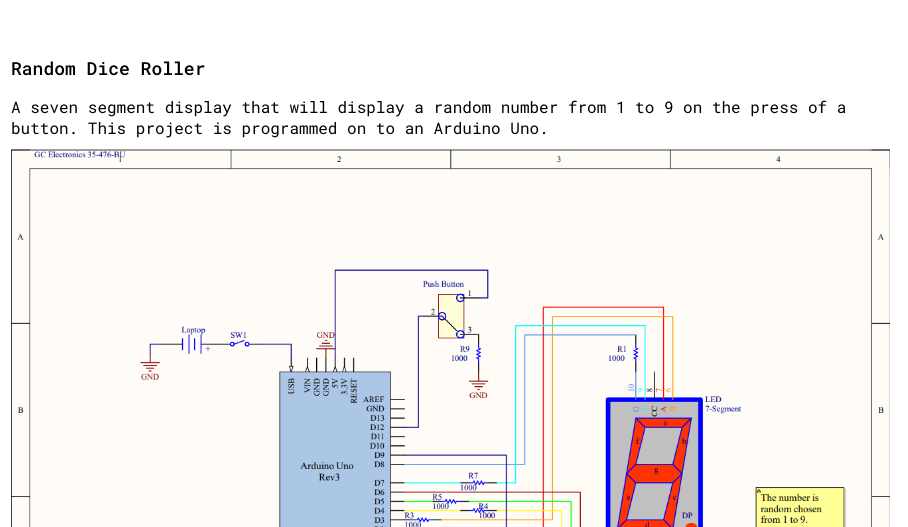
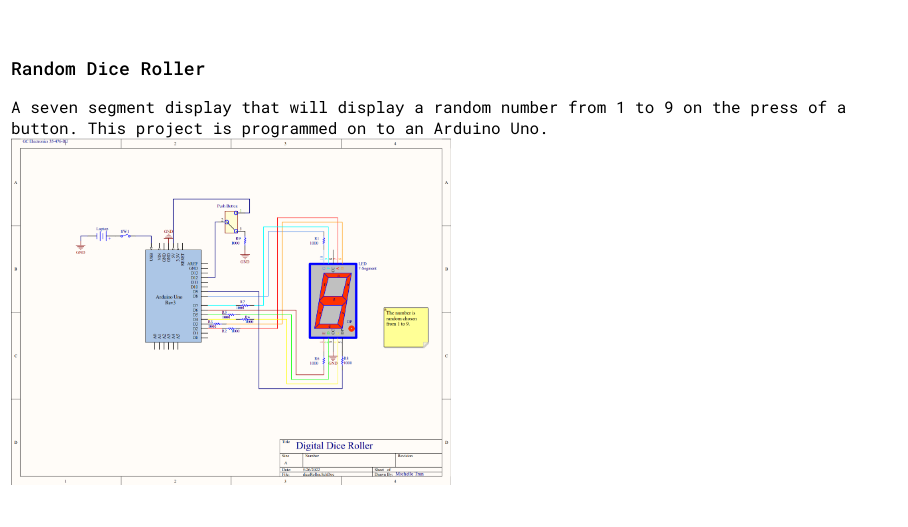
Before and after one commit to mushie4282/resume-mt, a plain HTML site: page index.html in a window 1280 px wide. Shown: the part 1520-2047 px from the top of the page, 372-1280 px from the left. Drawn offline with Linux system fonts and the light colour scheme.

Commit message:
Update index.css

```diff
--- a/index.css
+++ b/index.css
@@ -51,10 +51,12 @@ img.PCC-logo{
     border-radius: 50px;
     margin-top: 35px;
 }
-img.pcb,
-img.schematic{
+img.pcb{
     width: 100%;
     margin-top: 10px;
+}
+img.schematic{
+    width: 50%;
 }
 
 p{
```
